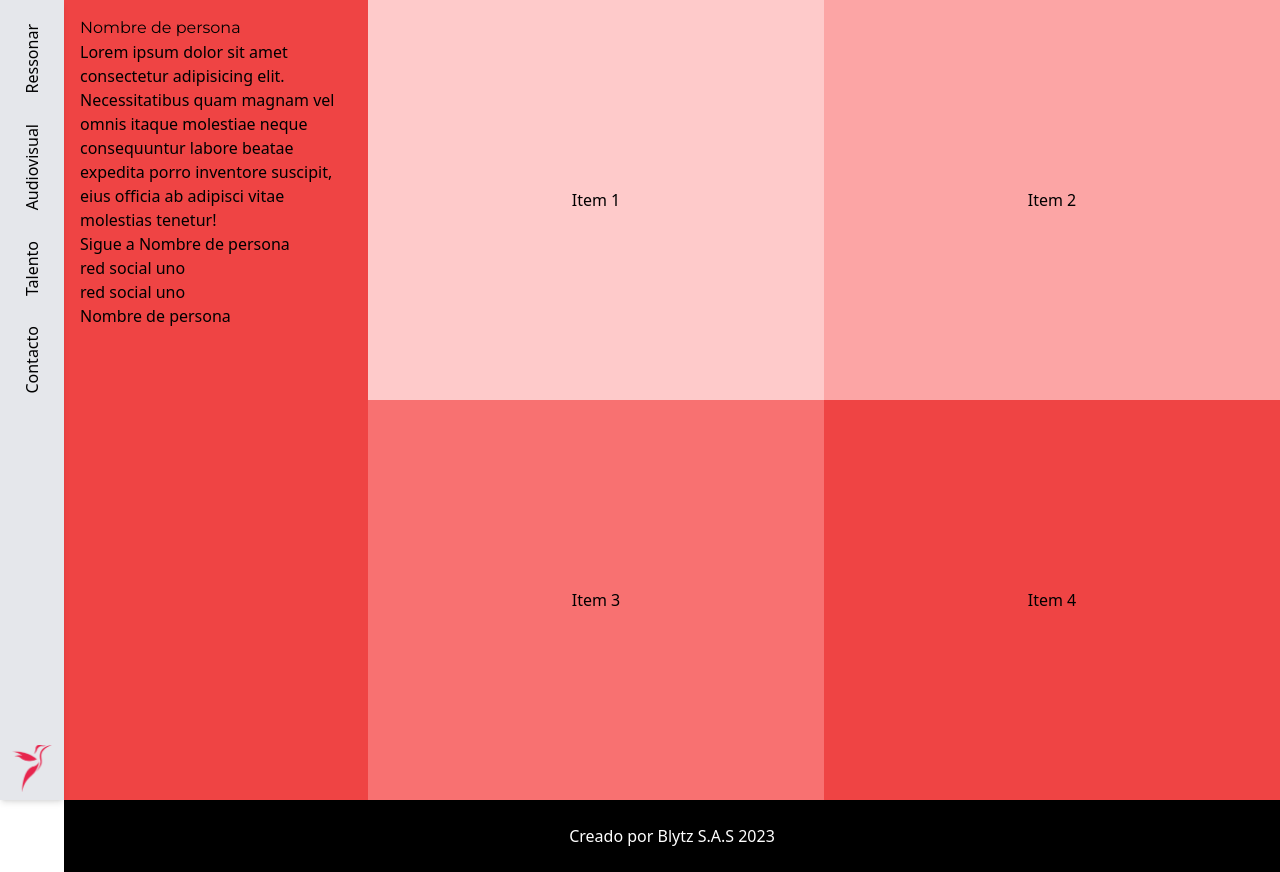
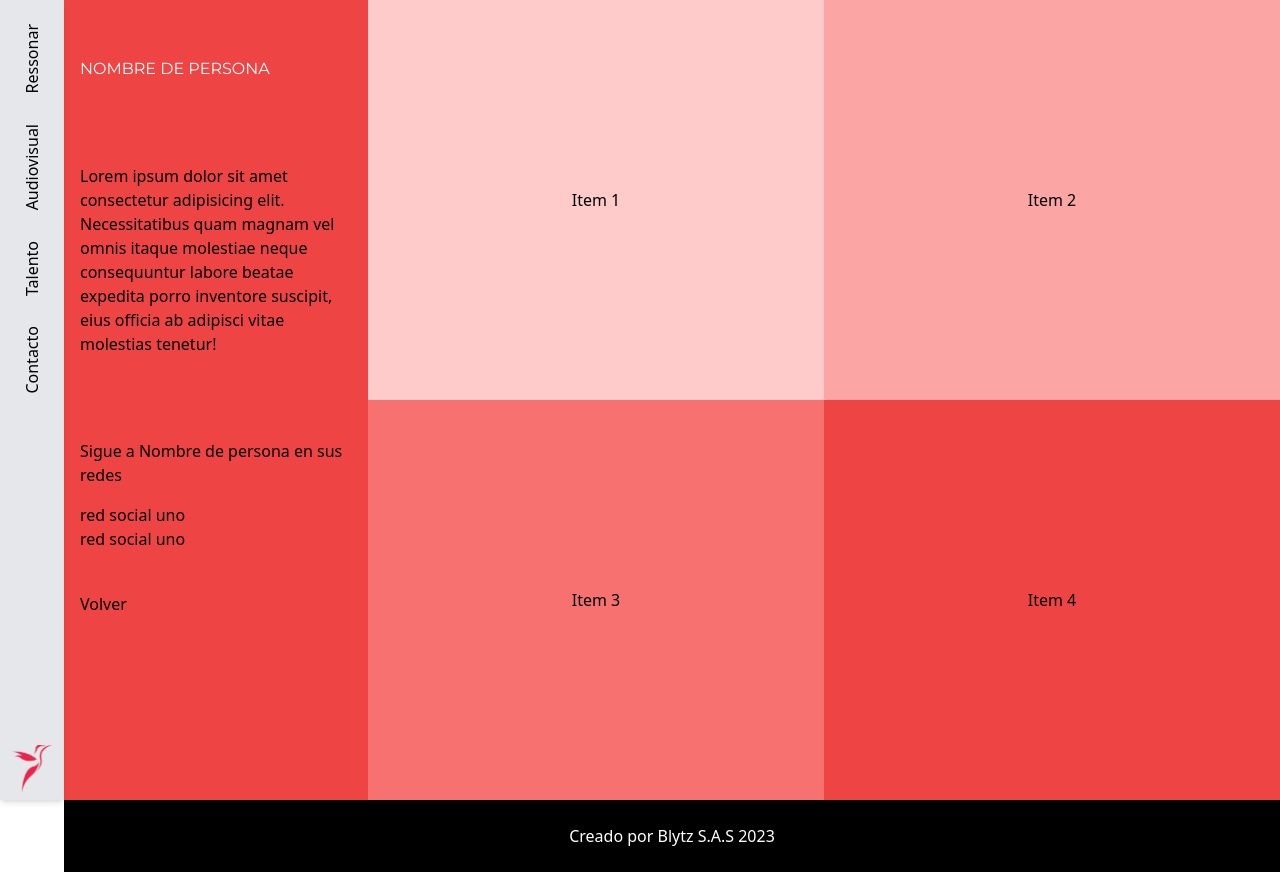
Before and after one commit to Rigo9119/ressonar-next, a Next.js app: page /talento/person-uno in a window 1280 px wide. Built offline with nearby package versions, Linux system fonts and the light colour scheme.

Commit message:
adds more styling to the perfil component

```diff
--- a/src/app/talento/page.js
+++ b/src/app/talento/page.js
@@ -1,3 +1,5 @@
+import Link from "next/link";
+
 export const metadata = {
     title: "Talento pagina principal",
 };
@@ -7,8 +9,16 @@ export default function Page() {
         <main className="pl-16 flex flex-row h-screen">
             <div className="w-1/4 p-4 bg-red-500 text-black">
                 <ul>
-                    <li>Persona Uno</li>
-                    <li>Persona dos</li>
+                    <li className="mb-3">
+                        <Link href='/talento/person-uno'>
+                            Persona uno
+                        </Link>
+                    </li>
+                    <li className="mb-3">
+                        <Link href='/talento/persona-dos'>
+                            Persona dos
+                        </Link>
+                    </li>
                 </ul>
             </div>
             <div className="w-3/4 flex sm:flex-col md:flex-row flex-wrap">
--- a/src/components/perfil/perfil.jsx
+++ b/src/components/perfil/perfil.jsx
@@ -1,26 +1,33 @@
 "use client";
+import Link from "next/link";
 
 const Perfil = () => {
     return (
-            <div className="w-1/4 p-4 bg-red-500 text-black">
+        <div className="w-1/4 p-4 bg-red-500 text-black flex flex-col ">
+            <div className="flex flex-col justify-around items-start h-3/4">
+                <h3 className="text-white uppercase">
+                    Nombre de persona
+                </h3>
+                <p>
+                    Lorem ipsum dolor sit amet consectetur adipisicing elit.
+                    Necessitatibus quam magnam vel omnis itaque molestiae neque
+                    consequuntur labore beatae expedita porro inventore
+                    suscipit, eius officia ab adipisci vitae molestias tenetur!
+                </p>
                 <div>
-                    <h3>Nombre de persona</h3>
-                    <p>
-                        Lorem ipsum dolor sit amet consectetur adipisicing elit.
-                        Necessitatibus quam magnam vel omnis itaque molestiae neque
-                        consequuntur labore beatae expedita porro inventore
-                        suscipit, eius officia ab adipisci vitae molestias tenetur!
+                    <p className="pb-4">
+                        Sigue a Nombre de persona en sus redes
                     </p>
-                    <p>Sigue a Nombre de persona</p>
                     <ul>
                         <li>red social uno</li>
                         <li>red social uno</li>
                     </ul>
                 </div>
-                <button>
-                    Nombre de persona
-                </button>
             </div>
+            <div className="h-1/4">
+                <Link href='/talento'>Volver</Link>
+            </div>
+        </div>
     );
 };
 
```
